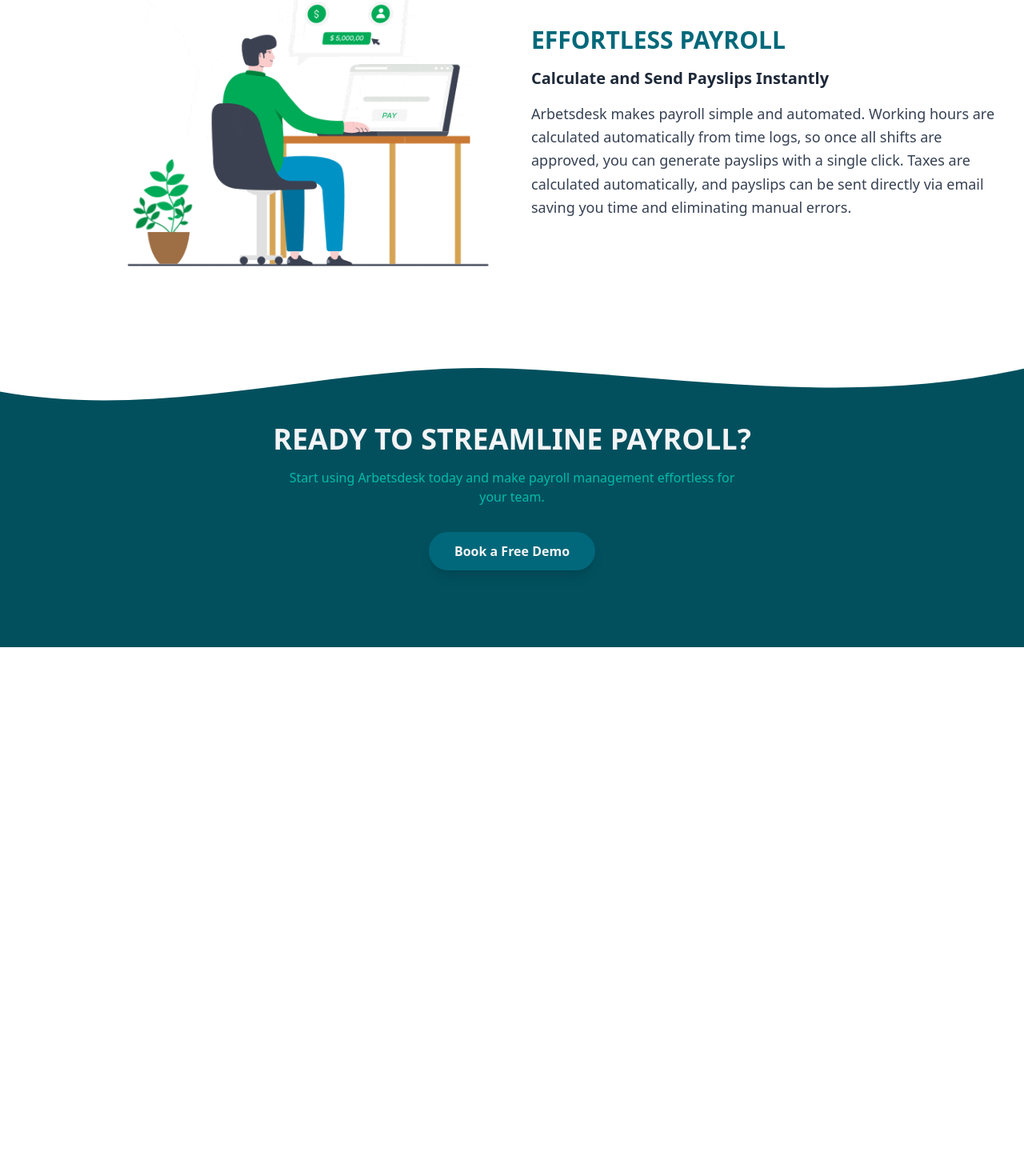
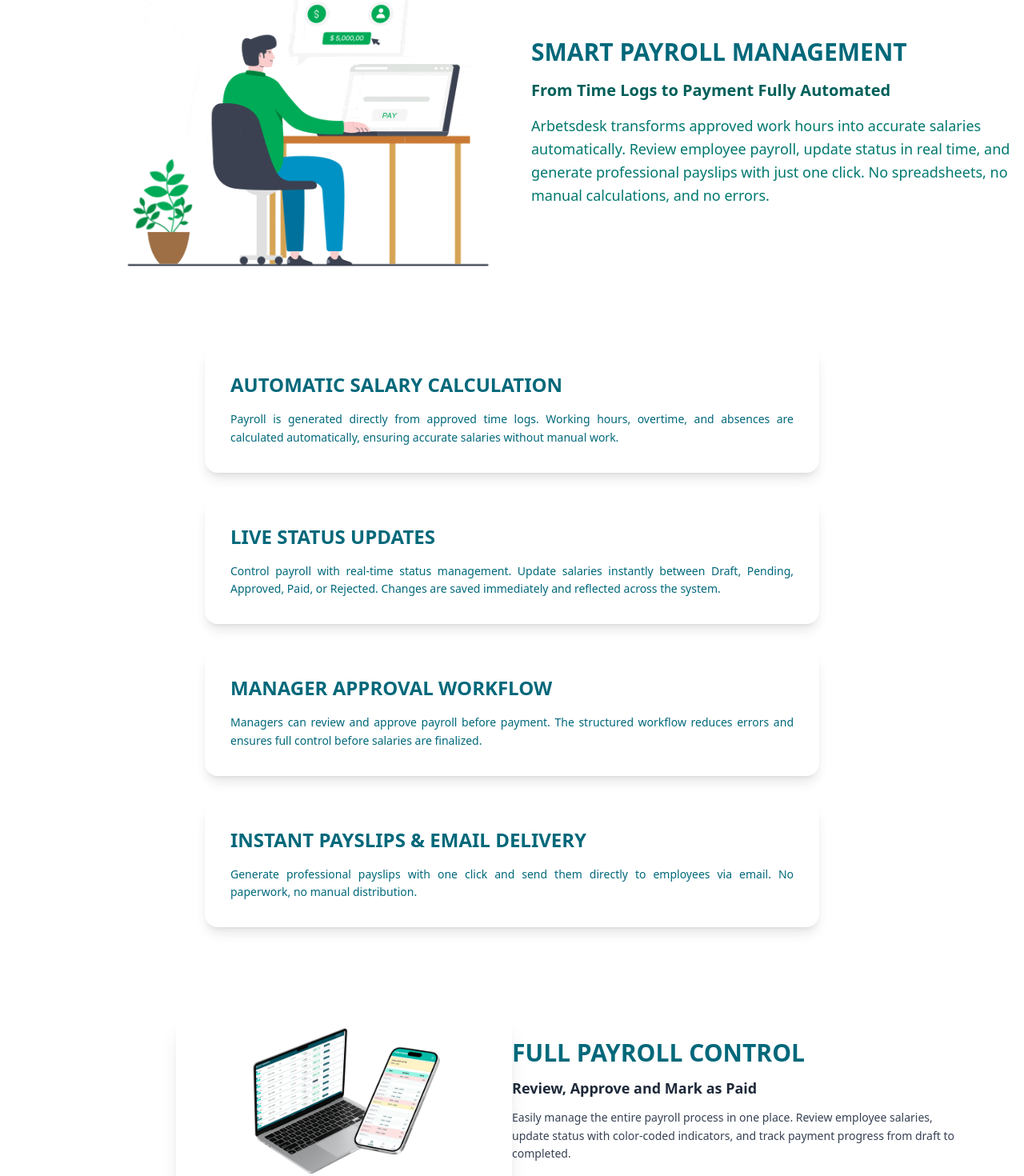
Before and after one commit to raselrzl/arbetsdesk, a Next.js app: page /features/payroll in a window 1280 px wide. Shown: the part 127-1597 px from the top of the page at 80% size. Before the commit the page ends 936 px from the top, so only its background shows below. Built offline with nearby package versions, Linux system fonts and the light colour scheme; no server answers.

Commit message:
salary find for each month

```diff
--- a/app/(mainpage)/features/payroll/page.tsx
+++ b/app/(mainpage)/features/payroll/page.tsx
@@ -5,11 +5,12 @@ import Image from "next/image";
 
 export default function PayrollPage() {
   return (
-    <div className="">
+    <div className="bg-white">
       {/* HERO SECTION */}
       <section className="my-24 w-full">
-        <div className="max-w-7xl mx-auto h-full px-4 grid grid-cols-1 md:grid-cols-2 items-center gap-12">
-          {/* RIGHT SIDE – IMAGE */}
+        <div className="max-w-7xl mx-auto px-4 grid grid-cols-1 md:grid-cols-2 items-center gap-12">
+
+          {/* IMAGE */}
           <motion.div
             initial={{ opacity: 0, x: 20 }}
             whileInView={{ opacity: 1, x: 0 }}
@@ -19,7 +20,7 @@ export default function PayrollPage() {
           >
             <div className="w-[460px]">
               <Image
-                src="/payroll/p1.gif"
+                src="/payroll/p1.gif"   // change to real screenshot
                 alt="Payroll dashboard"
                 width={900}
                 height={600}
@@ -28,7 +29,7 @@ export default function PayrollPage() {
             </div>
           </motion.div>
 
-          {/* LEFT SIDE – TEXT */}
+          {/* TEXT */}
           <motion.div
             initial={{ opacity: 0, y: 15 }}
             whileInView={{ opacity: 1, y: 0 }}
@@ -37,28 +38,116 @@ export default function PayrollPage() {
             className="max-w-2xl text-left"
           >
             <h1 className="text-3xl font-extrabold mb-4 text-[#00687a] uppercase">
-              Effortless Payroll
+              Smart Payroll Management
             </h1>
 
-            <h2 className="text-xl font-semibold mb-4 text-gray-800">
-              Calculate and Send Payslips Instantly
+            <h2 className="text-xl font-semibold mb-4 text-teal-800">
+              From Time Logs to Payment Fully Automated
             </h2>
 
-            <p className="text-gray-700 text-lg leading-relaxed">
-              Arbetsdesk makes payroll simple and automated. Working hours are
-              calculated automatically from time logs, so once all shifts are
-              approved, you can generate payslips with a single click. Taxes are
-              calculated automatically, and payslips can be sent directly via
-              email saving you time and eliminating manual errors.
+            <p className="text-teal-700 text-lg leading-relaxed">
+              Arbetsdesk transforms approved work hours into accurate salaries automatically.
+              Review employee payroll, update status in real time, and generate professional
+              payslips with just one click. No spreadsheets, no manual calculations, and no errors.
             </p>
           </motion.div>
         </div>
       </section>
 
-      {/* CTA SECTION */}
+      {/* FEATURES SECTION */}
+      <section className="w-full px-4">
+        <div className="max-w-3xl mx-auto grid gap-8 mb-28">
+
+          {/* Feature 1 */}
+          <div className="bg-white text-[#00687a] p-8 rounded-2xl shadow-lg">
+            <h2 className="text-2xl font-extrabold mb-4 uppercase">
+              Automatic Salary Calculation
+            </h2>
+            <p className="text-sm leading-relaxed text-justify">
+              Payroll is generated directly from approved time logs. Working hours,
+              overtime, and absences are calculated automatically, ensuring accurate
+              salaries without manual work.
+            </p>
+          </div>
+
+          {/* Feature 2 */}
+          <div className="bg-white text-[#00687a] p-8 rounded-2xl shadow-lg">
+            <h2 className="text-2xl font-extrabold mb-4 uppercase">
+              Live Status Updates
+            </h2>
+            <p className="text-sm leading-relaxed text-justify">
+              Control payroll with real-time status management. Update salaries instantly
+              between Draft, Pending, Approved, Paid, or Rejected. Changes are saved
+              immediately and reflected across the system.
+            </p>
+          </div>
+
+          {/* Feature 3 */}
+          <div className="bg-white text-[#00687a] p-8 rounded-2xl shadow-lg">
+            <h2 className="text-2xl font-extrabold mb-4 uppercase">
+              Manager Approval Workflow
+            </h2>
+            <p className="text-sm leading-relaxed text-justify">
+              Managers can review and approve payroll before payment. The structured workflow
+              reduces errors and ensures full control before salaries are finalized.
+            </p>
+          </div>
+
+          {/* Feature 4 */}
+          <div className="bg-white text-[#00687a] p-8 rounded-2xl shadow-lg">
+            <h2 className="text-2xl font-extrabold mb-4 uppercase">
+              Instant Payslips & Email Delivery
+            </h2>
+            <p className="text-sm leading-relaxed text-justify">
+              Generate professional payslips with one click and send them directly to employees
+              via email. No paperwork, no manual distribution.
+            </p>
+          </div>
+        </div>
+      </section>
+
+      {/* WORKFLOW IMAGE SECTION (optional visual like TimeLog) */}
+      <section className="mt-16 mb-24 w-full">
+        <div className="max-w-7xl mx-auto px-4 grid grid-cols-1 md:grid-cols-2 items-center">
+
+          <motion.div
+            initial={{ opacity: 0, x: 20 }}
+            whileInView={{ opacity: 1, x: 0 }}
+            viewport={{ once: true }}
+            transition={{ duration: 0.6 }}
+            className="flex justify-center md:justify-end"
+          >
+            <div className="w-[420px]">
+              <Image
+                src="/payroll/p1.png"   // screenshot of status dropdown table
+                alt="Payroll status management"
+                width={800}
+                height={600}
+                className="w-full h-auto object-contain shadow-xl"
+              />
+            </div>
+          </motion.div>
+
+          <div className="max-w-xl">
+            <h1 className="text-3xl font-extrabold mb-3 text-[#00687a] uppercase">
+              Full Payroll Control
+            </h1>
+            <h2 className="text-lg font-semibold mb-3 text-gray-800">
+              Review, Approve and Mark as Paid
+            </h2>
+            <p className="text-gray-700 text-sm leading-relaxed">
+              Easily manage the entire payroll process in one place. Review employee
+              salaries, update status with color-coded indicators, and track payment
+              progress from draft to completed.
+            </p>
+          </div>
+        </div>
+      </section>
+
+      {/* CTA */}
       <section className="relative bg-[#02505e] text-center">
         <svg
-          className="absolute -top-px left-0 w-full h-32 sm:h-24 md:h-24"
+          className="absolute -top-px left-0 w-full h-32"
           viewBox="0 0 1440 100"
           preserveAspectRatio="none"
         >
@@ -72,8 +161,9 @@ export default function PayrollPage() {
           <h2 className="text-3xl sm:text-4xl font-extrabold text-gray-100 mb-4 uppercase">
             Ready to Streamline Payroll?
           </h2>
-          <p className="text-teal-500 mb-8 max-w-xl mx-auto">
-            Start using Arbetsdesk today and make payroll management effortless for your team.
+          <p className="text-teal-400 mb-8 max-w-xl mx-auto">
+            Automate calculations, approvals, and payments with Arbetsdesk —
+            simple, accurate, and reliable payroll management.
           </p>
 
           <a
```
Also changed, not shown: public/payroll/p1.png (added).
